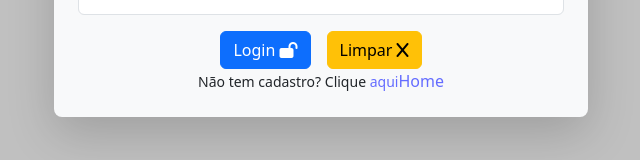
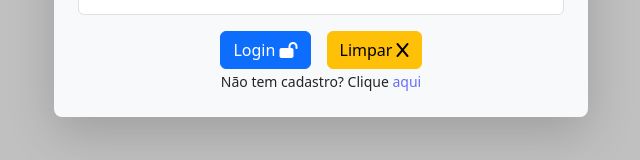
Before and after one commit to leonardomarcatti/vox, a React (Vite) app in the folder frontend/: page /login in a window 1280 px wide. Shown: the part 451-611 px from the top of the page, without its empty margins (319-959 px from the left). Built offline with nearby package versions, Linux system fonts and the light colour scheme.

Commit message:
Login fixed

```diff
--- a/frontend/src/components/Login.jsx
+++ b/frontend/src/components/Login.jsx
@@ -23,8 +23,6 @@ const login = () => {
                <button type="reset" className='btn btn-warning mx-2'>Limpar <i className="fa-solid fa-x"></i></button>
             </span>
             <small>Não tem cadastro? Clique <Link to='/logup'>aqui</Link></small>
-            <Link to='/home'>Home</Link>
-
          </div>
       </Form>
    </div>
```
